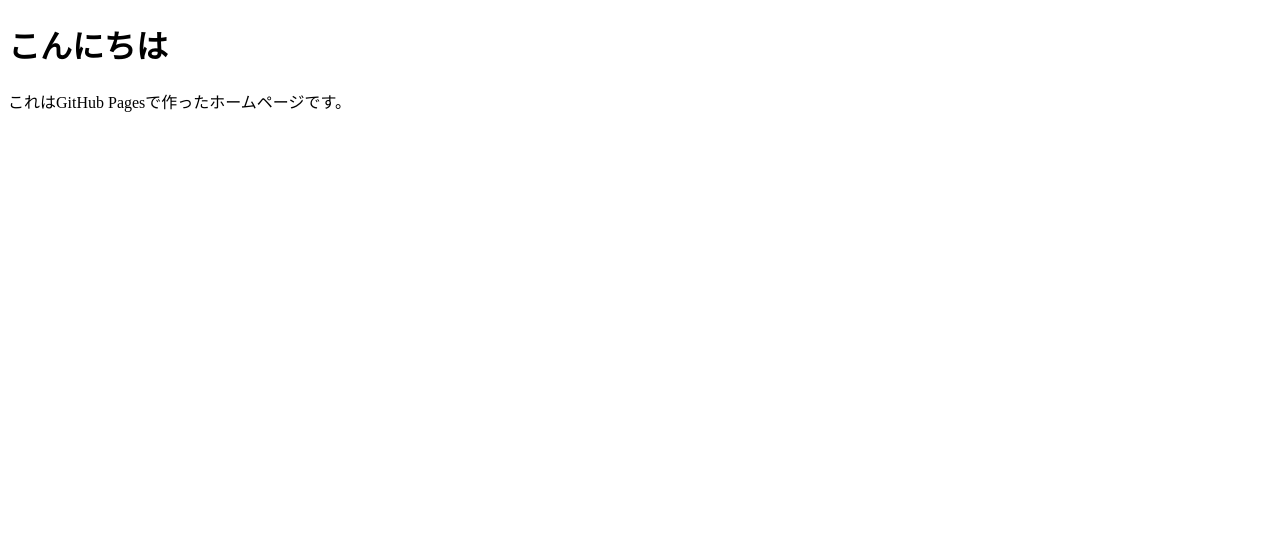
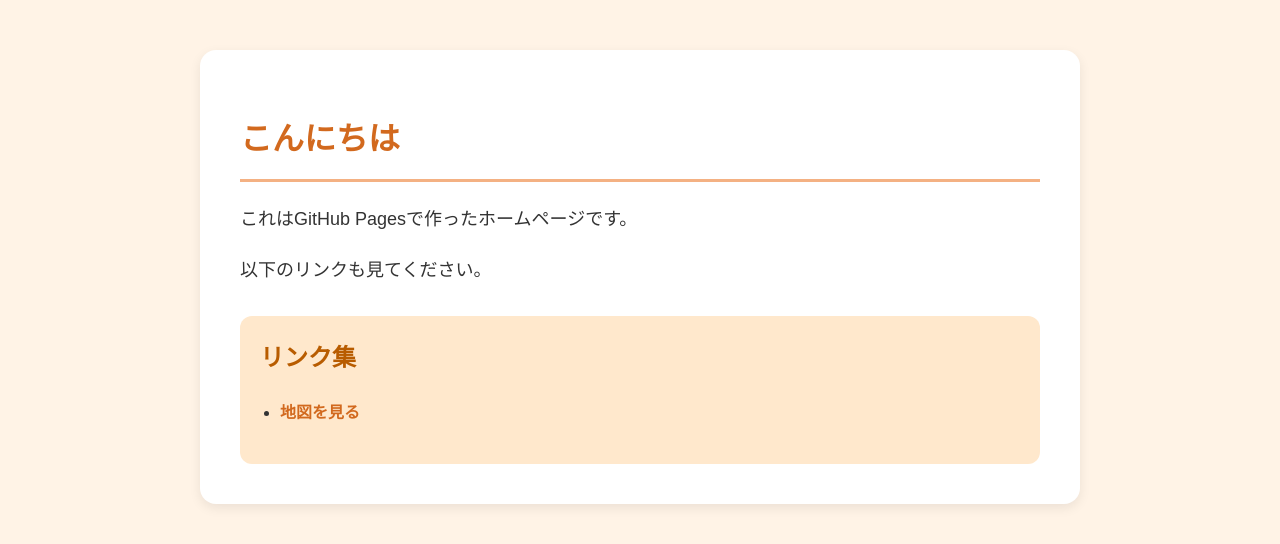
Before and after one commit to slniinomi/zikkennyousite, a plain HTML site: page index.html in a window 1280 px wide. Drawn offline with Linux system fonts and the light colour scheme.

Commit message:
薄いオレンジ色のデザインとリンクを追加

```diff
--- a/index.html
+++ b/index.html
@@ -3,9 +3,88 @@
 <head>
   <meta charset="UTF-8">
   <title>私のホームページ</title>
+
+  <style>
+    body {
+      background-color: #fff3e6; /* 薄いオレンジ色 */
+      color: #333;
+      font-family: "Yu Gothic", "Hiragino Kaku Gothic ProN", sans-serif;
+      margin: 0;
+      padding: 0;
+      line-height: 1.8;
+    }
+
+    .container {
+      max-width: 800px;
+      margin: 50px auto;
+      background-color: #ffffff;
+      padding: 40px;
+      border-radius: 16px;
+      box-shadow: 0 4px 12px rgba(0, 0, 0, 0.08);
+    }
+
+    h1 {
+      color: #d2691e;
+      border-bottom: 3px solid #f4b183;
+      padding-bottom: 10px;
+    }
+
+    p {
+      font-size: 18px;
+    }
+
+    .link-box {
+      margin-top: 30px;
+      padding: 20px;
+      background-color: #ffe8cc;
+      border-radius: 12px;
+    }
+
+    .link-box h2 {
+      margin-top: 0;
+      color: #b85c00;
+    }
+
+    a {
+      color: #d2691e;
+      text-decoration: none;
+      font-weight: bold;
+    }
+
+    a:hover {
+      text-decoration: underline;
+    }
+
+    ul {
+      padding-left: 20px;
+    }
+
+    li {
+      margin-bottom: 10px;
+    }
+  </style>
 </head>
+
 <body>
-  <h1>こんにちは</h1>
-  <p>これはGitHub Pagesで作ったホームページです。</p>
+  <div class="container">
+    <h1>こんにちは</h1>
+
+    <p>これはGitHub Pagesで作ったホームページです。</p>
+
+    <p>以下のリンクも見てください。</p>
+
+    <div class="link-box">
+      <h2>リンク集</h2>
+
+      <ul>
+        <li>
+          <a href="https://www.navitime.co.jp/maps/routeSearch" target="_blank">
+            地図を見る
+          </a>
+        </li>
+
+      </ul>
+    </div>
+  </div>
 </body>
 </html>
```
